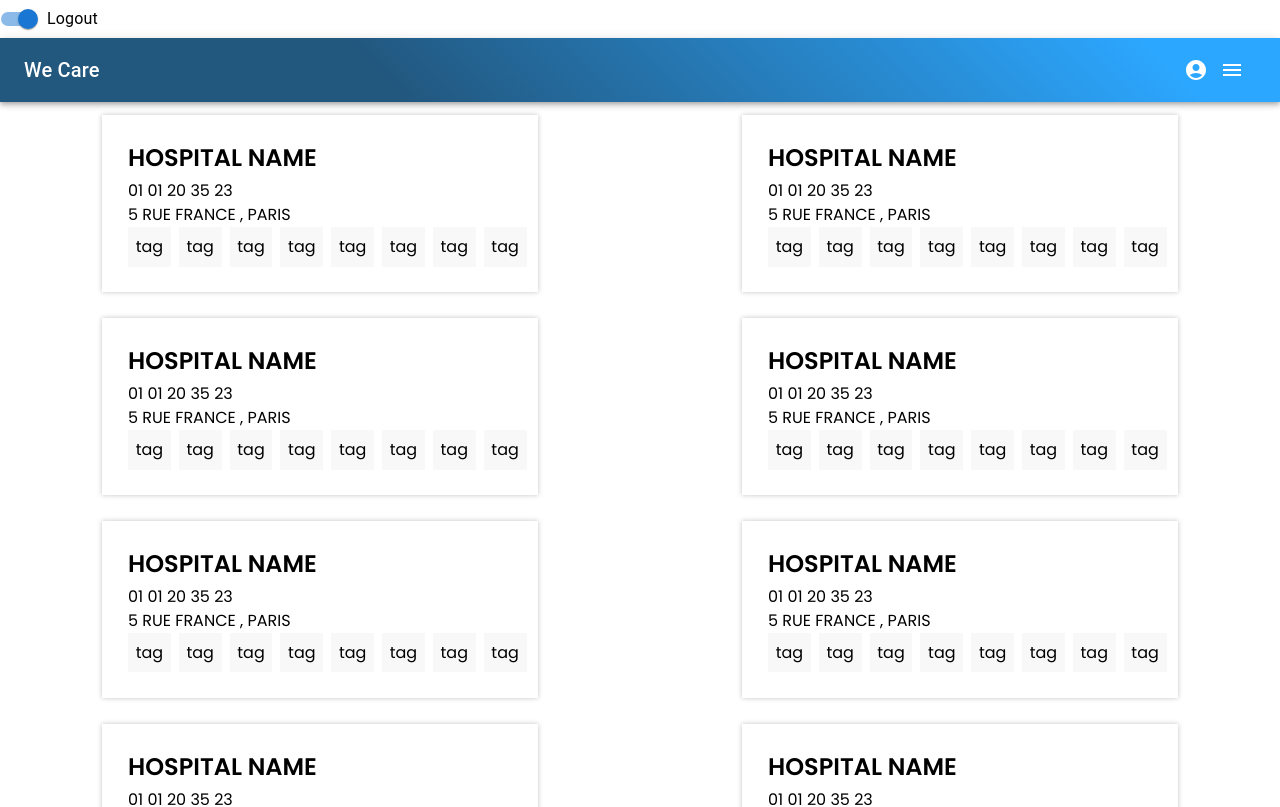
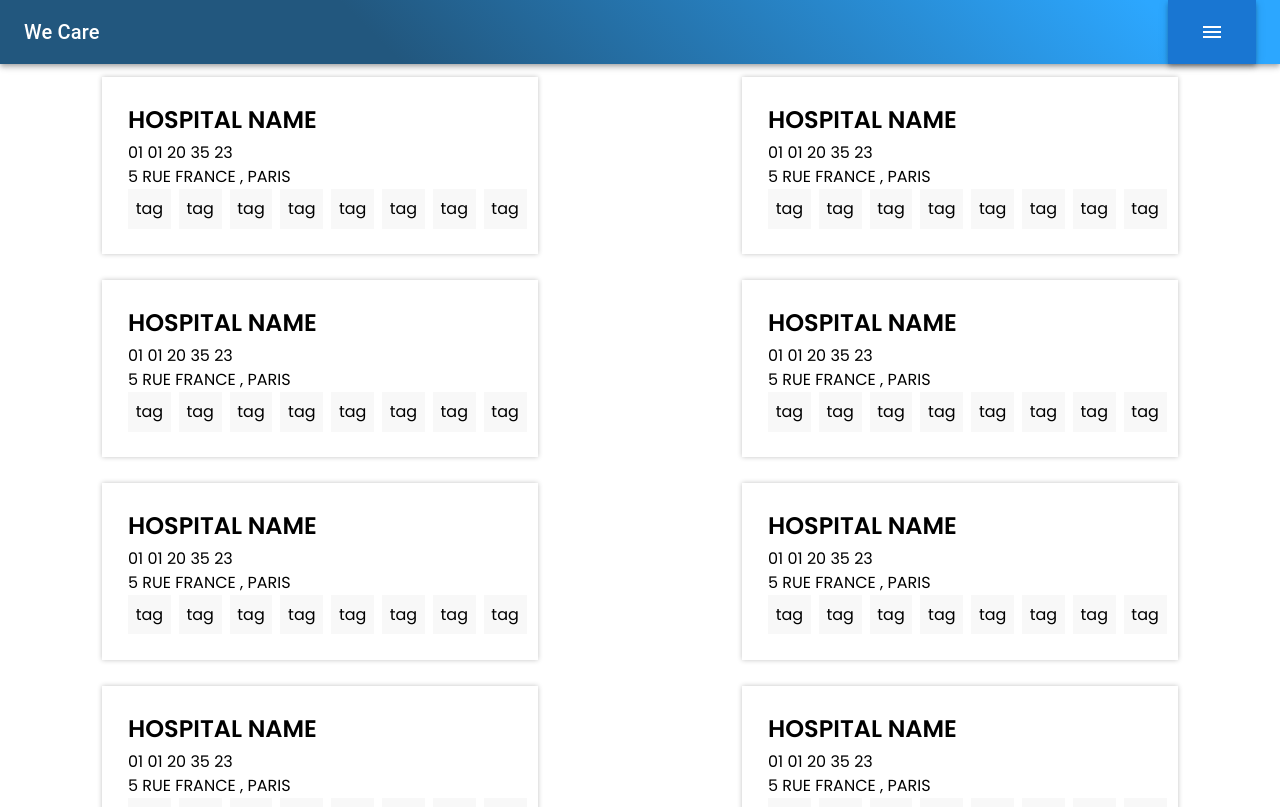
Before and after one commit to filmons/filmons-Hospital-frontend-ui, a React (Create React App) app: page / in a window 1280 px wide. Shown: the top 807 px of the page. Built offline with nearby package versions, Linux system fonts and the light colour scheme.

Commit message:
menu bar

```diff
--- a/src/Components/MenuAppBar.jsx
+++ b/src/Components/MenuAppBar.jsx
@@ -1,18 +1,19 @@
 import * as React from "react";
+import { useState } from "react";
 import AppBar from "@mui/material/AppBar";
-import Box from "@mui/material/Box";
 import Toolbar from "@mui/material/Toolbar";
 import Typography from "@mui/material/Typography";
 import IconButton from "@mui/material/IconButton";
 import MenuIcon from "@mui/icons-material/Menu";
 import AccountCircle from "@mui/icons-material/AccountCircle";
-import Switch from "@mui/material/Switch";
-import FormControlLabel from "@mui/material/FormControlLabel";
-import FormGroup from "@mui/material/FormGroup";
-import MenuItem from "@mui/material/MenuItem";
-import Menu from "@mui/material/Menu";
 import { Link } from "react-router-dom";
 import { makeStyles } from '@mui/styles';
+import { Button, Drawer, List, ListItem } from "@mui/material";
+import { logout } from "../store/actions/user.action";
+import ExitToAppIcon from '@material-ui/icons/ExitToApp';
+import DashboardIcon from '@material-ui/icons/Dashboard';
+import { useDispatch } from "react-redux";
+import LoginIcon from '@mui/icons-material/Login';
 
 const useStyles = makeStyles({
   bar: {
@@ -22,86 +23,98 @@ const useStyles = makeStyles({
 });
 
 export default function MenuAppBar() {
+
+
+
   const classes = useStyles();
-  const [auth, setAuth] = React.useState(true);
-  const [anchorEl, setAnchorEl] = React.useState(null);
 
-  const handleChange = (event) => {
-    setAuth(event.target.checked);
-  };
+  const [drawer, setDrawer] = useState(false);
+  const dispatch = useDispatch();
 
-  const handleMenu = (event) => {
-    setAnchorEl(event.currentTarget);
-  };
+  const toggleDrawer = () => {
+      setDrawer(!drawer);
+  }
 
-  const handleClose = () => {
-    setAnchorEl(null);
-    this.props.history.push("/login");
-  };
+  const exit = () => {
+      dispatch(logout());
+      toggleDrawer();
+  }
+
+
+
+
 
   return (
-    <Box sx={{ flexGrow: 1 }}>
-      <FormGroup>
-        <FormControlLabel
-          control={
-            <Switch
-              checked={auth}
-              onChange={handleChange}
-              aria-label="login switch"
-            />
-          }
-          label={auth ? "Logout" : "Login"}
-        />
-      </FormGroup>
       <AppBar position="static" className={classes.bar}>
         <Toolbar>
           <Typography variant="h6" component="div" sx={{ flexGrow: 1 }}>
             We Care
           </Typography>
-          {auth && <AccountCircle />}
+
 
           <div>
-            <IconButton
-              size="large"
-              aria-label="account of current user"
-              aria-controls="menu-appbar"
-              aria-haspopup="true"
-              onClick={handleMenu}
-              color="inherit"
-            >
+            <AppBar position="static" >
+                <Toolbar style={{ display: "flex", justifyContent: "space-between" }}>
+                    <IconButton color="inherit" onClick={toggleDrawer}>
                         <MenuIcon />
                     </IconButton>
-            <Menu
-              id="menu-appbar"
-              anchorEl={anchorEl}
-              anchorOrigin={{
-                vertical: "top",
-                horizontal: "right",
-              }}
-              keepMounted
-              transformOrigin={{
-                vertical: "top",
-                horizontal: "right",
-              }}
-              open={Boolean(anchorEl)}
+                </Toolbar>
+            </AppBar>
+            <Drawer
+                open={drawer}
+                onClose={toggleDrawer}
+                style={{ width: 600 }}
+                anchor={'top'}
             >
-              <Link to="signup">
-                <MenuItem>Signup</MenuItem>
+                <List>
+                    <ListItem>
+                        <Link to="/">
+                            <Button color="secondary" onClick={exit}>
+                                <ExitToAppIcon /> Logout
+                            </Button>
+                        </Link>Selected ListItem
+
+                    </ListItem>
+                    <ListItem>
+                        <Link to="/dashboard">
+                            <Button color="primary" onClick={toggleDrawer}>
+                                <DashboardIcon /> Dashboard
+                            </Button>
                         </Link>
-              <Link to="login">
-                <MenuItem>Login</MenuItem>
+
+                    </ListItem>
+                    <ListItem>
+                    <Link to="/login">
+                         <Button color="primary" onClick={toggleDrawer}>
+                         <LoginIcon/>
+                            LogIN
+                         </Button>
                         </Link>
-              <Link to="profile">
-                <MenuItem>Profil</MenuItem>
+                    </ListItem>
+
+                    <ListItem>
+                    <Link to="/signup">
+                         <Button color="primary" onClick={toggleDrawer}>
+                         <LoginIcon/>SignUp
+
+                         </Button>
                         </Link>
-              <Link to="rdvs">
-                <MenuItem>Mes RDV</MenuItem>
+                    </ListItem>
+                    <ListItem>
+                    <Link to="/rdvs">
+                         <Button color="primary" onClick={toggleDrawer}>
+                         <AccountCircle/>Profil
+
+                         </Button>
                         </Link>
-              <MenuItem onClick={handleClose}>Fermer</MenuItem>
-            </Menu>
+                    </ListItem>
+
+
+                </List>
+            </Drawer>
         </div>
         </Toolbar>
       </AppBar>
-    </Box>
+
   );
 }
--- a/src/index.tsx
+++ b/src/index.tsx
@@ -2,16 +2,21 @@ import React from 'react';
 import ReactDOM from 'react-dom';
 import './index.scss';
 import App from './App';
-import reportWebVitals from './reportWebVitals';
+import { ThemeProvider as MuiThemeProvider } from '@material-ui/core/styles';
+import theme from './theme/theme.css';
+import { Provider } from 'react-redux';
+import store from './store';
 
 ReactDOM.render(
-  <React.StrictMode>
-    <App />
-  </React.StrictMode>,
+  <MuiThemeProvider theme={theme}>
+    <Provider store={store}>
+      <App />
+    </Provider>
+  </MuiThemeProvider>,
   document.getElementById('root')
 );
+
 
 // If you want to start measuring performance in your app, pass a function
 // to log results (for example: reportWebVitals(console.log))
 // or send to an analytics endpoint. Learn more: https://bit.ly/CRA-vitals
-reportWebVitals();
--- a/src/reportWebVitals.ts
+++ /dev/null
@@ -1,15 +0,0 @@
-import { ReportHandler } from 'web-vitals';
-
-const reportWebVitals = (onPerfEntry?: ReportHandler) => {
-  if (onPerfEntry && onPerfEntry instanceof Function) {
-    import('web-vitals').then(({ getCLS, getFID, getFCP, getLCP, getTTFB }) => {
-      getCLS(onPerfEntry);
-      getFID(onPerfEntry);
-      getFCP(onPerfEntry);
-      getLCP(onPerfEntry);
-      getTTFB(onPerfEntry);
-    });
-  }
-};
-
-export default reportWebVitals;
--- /dev/null
+++ b/src/store/actions/user.action.tsx
@@ -0,0 +1,17 @@
+import { user } from "../../types/user.types";
+
+export const login = (user: user) => {
+    localStorage.setItem('access-token', user.access_token);
+    return {
+        type: "LOGIN",
+        payload: user
+    }
+};
+
+export const logout = () => {
+    localStorage.removeItem('access-token');
+    return {
+        type: "LOGOUT",
+        payload: false
+    }
+};
--- /dev/null
+++ b/src/store/index.tsx
@@ -0,0 +1,11 @@
+import { createStore } from 'redux';
+import rootReducer from './reducers';
+
+const initialState = {};
+
+const store = createStore(
+    rootReducer,
+    initialState
+);
+
+export default store;
--- /dev/null
+++ b/src/store/reducers/index.ts
@@ -0,0 +1,7 @@
+
+import { combineReducers } from 'redux';
+import userReducer from './user.reducer';
+
+export default combineReducers({
+    user: userReducer
+});
--- /dev/null
+++ b/src/store/reducers/user.reducer.tsx
@@ -0,0 +1,30 @@
+import { userStore } from "../../types/user.types";
+
+type action = {
+    type: string,
+    payload: object | string | boolean
+}
+
+const initialState = {
+    user: null,
+    isLogged: false
+};
+
+export default function (state: userStore = initialState, action: action) {
+    switch (action.type) {
+        case "LOGIN":
+            return {
+                ...state,
+                user: action.payload,
+                isLogged: true
+            };
+        case 'LOGOUT':
+            return {
+                ...state,
+                user: null,
+                isLogged: false
+            };
+        default:
+            return state;
+    }
+}
--- /dev/null
+++ b/src/theme/theme.css.ts
@@ -0,0 +1,40 @@
+import { createTheme } from '@material-ui/core/styles';
+
+const theme = createTheme({
+    palette: {
+        common: {
+            black: '#000',
+            white: '#fff'
+        },
+        background: {
+            paper: '#fff',
+            default: '#fafafa'
+        },
+        primary: {
+            light: '#7986cb',
+            main: '#3f51b5',
+            dark: '#303f9f',
+            contrastText: '#fff'
+        },
+        secondary: {
+            light: '#ff4081',
+            main: '#f50057',
+            dark: '#c51162',
+            contrastText: '#fff'
+        },
+        error: {
+            light: '#e57373',
+            main: '#f44336',
+            dark: '#d32f2f',
+            contrastText: '#fff'
+        },
+        text: {
+            primary: 'rgba(0, 0, 0, 0.87)',
+            secondary: 'rgba(0, 0, 0, 0.54)',
+            disabled: 'rgba(0, 0, 0, 0.38)',
+            hint: 'rgba(0, 0, 0, 0.38)'
+        }
+    }
+})
+
+export default theme;
```
Also changed, not shown: package.json (+8 -2 lines), src/setupTests.ts (deleted, +0 -5 lines), src/theme/partials.css.ts (added, +28 -0 lines), src/types/user.types.tsx (added, +17 -0 lines), 2 other files (tests, documents, lock files or other folders). Lines whose indentation alone changed are shown as unchanged.
